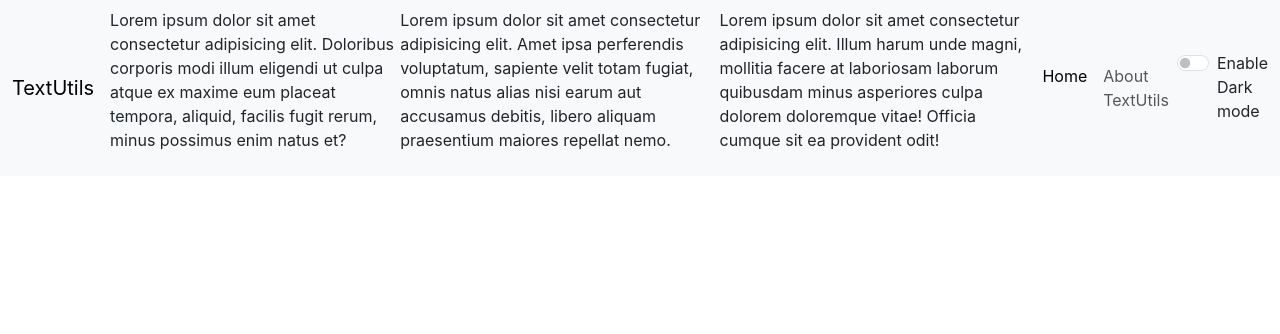
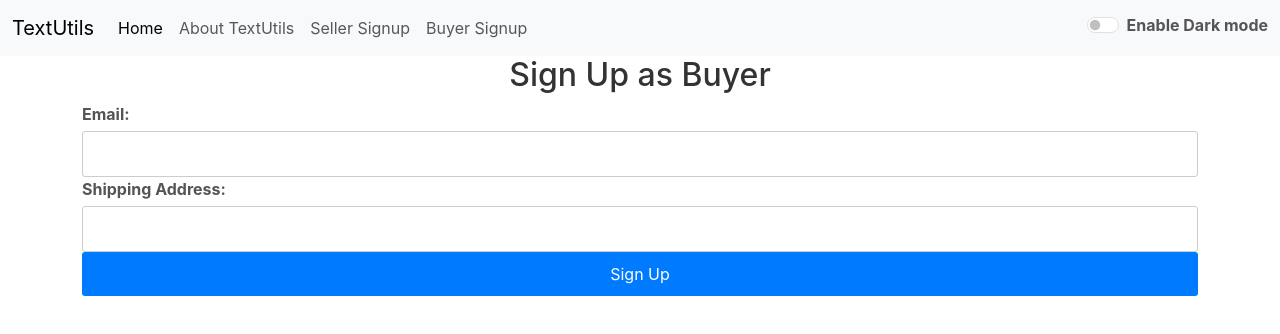
Before and after one commit to skndrali22/Text-operations, a React (Create React App) app: page /signBuyer in a window 1280 px wide. Shown: the top 334 px of the page. Built offline with nearby package versions, Linux system fonts and the light colour scheme.

Commit message:
Signup Form

```diff
--- a/src/App.js
+++ b/src/App.js
@@ -5,6 +5,7 @@ import About from "./components/About";
 import Home from "./components/Home";
 import React, { useState } from "react";
 import Alert from "./components/Alert";
+import SignUpForm from "./components/SignUpForm";
 import { BrowserRouter, Route, Routes } from "react-router-dom"; // Import Routes
 
 function App() {
@@ -36,15 +37,6 @@ function App() {
 
   return (
     <>
-      {/* <Navbar
-        title="TextUtils"
-        aboutText="About TextUtils"
-        mode={mode}
-        toggleMode={toggleMode}
-      />
-
-      <Alert alert={alert} /> */}
-
       <BrowserRouter>
         <Navbar
           title="TextUtils"
@@ -54,14 +46,16 @@ function App() {
         />
         <Alert alert={alert} />
 
-
         <div className="container">
           <Routes>
+            <Route path="/signSeller" element={<SignUpForm userType="seller" />} />
 
-            <Route  path="/about" element={<About />} />
+            <Route path="/signBuyer" element={<SignUpForm userType="buyer" />}/>
+
+            <Route path="/about" element={<About />} />
 
             <Route
-               path="/"
+              path="/"
               element={
                 <TextForm
                   alert={showalert}
@@ -70,13 +64,10 @@ function App() {
                 />
               }
             />
-            <Route exact path="/home" element={<Home mode={mode} />}>
-
-            </Route>
+            <Route exact path="/home" element={<Home mode={mode} />}></Route>
           </Routes>
         </div>
       </BrowserRouter>
-
     </>
   );
 }
--- a/src/components/Navbar.js
+++ b/src/components/Navbar.js
@@ -1,6 +1,6 @@
 import React from "react";
 import PropTypes from "prop-types";
-import { Link } from 'react-router-dom'
+import { Link } from "react-router-dom";
 
 export default function Navbar(props) {
   return (
@@ -14,9 +14,6 @@ export default function Navbar(props) {
         {/* <a className="navbar-brand" href="#">
           {props.title}
         </a> */}
-        <p>Lorem ipsum dolor sit amet consectetur adipisicing elit. Doloribus corporis modi illum eligendi ut culpa atque ex maxime eum placeat tempora, aliquid, facilis fugit rerum, minus possimus enim natus et?</p>
-        <p>Lorem ipsum dolor sit amet consectetur adipisicing elit. Amet ipsa perferendis voluptatum, sapiente velit totam fugiat, omnis natus alias nisi earum aut accusamus debitis, libero aliquam praesentium maiores repellat nemo.</p>
-        <p>Lorem ipsum dolor sit amet consectetur adipisicing elit. Illum harum unde magni, mollitia facere at laboriosam laborum quibusdam minus asperiores culpa dolorem doloremque vitae! Officia cumque sit ea provident odit!</p>
         <button
           className="navbar-toggler"
           type="button"
@@ -38,6 +35,16 @@ export default function Navbar(props) {
             <li className="nav-item">
               <Link className="nav-link" to="/about">
                 {props.aboutText}
+              </Link>
+            </li>
+            <li>
+              <Link className="nav-link" aria-current="page" to="/signSeller">
+                Seller Signup
+              </Link>
+            </li>
+            <li>
+              <Link className="nav-link" aria-current="page" to="/signBuyer">
+                Buyer Signup
               </Link>
             </li>
 
@@ -63,7 +70,11 @@ export default function Navbar(props) {
               Search
             </button>
           </form> */}
-          <div className={`form-check form-switch text-${props.mode==='light'?'dark':'light'}`}>
+          <div
+            className={`form-check form-switch text-${
+              props.mode === "light" ? "dark" : "light"
+            }`}
+          >
             <input
               onClick={props.toggleMode}
               className="form-check-input"
--- /dev/null
+++ b/src/components/SignUpForm.css
@@ -0,0 +1,54 @@
+/* SignUpForm.css */
+.sign-up-container {
+    display: flex;
+    justify-content: center;
+    align-items: center;
+    height: 100vh;
+  }
+
+  .sign-up-form {
+    background-color: #f5f5f5;
+    padding: 20px;
+    border: 1px solid #ddd;
+    border-radius: 5px;
+    box-shadow: 0 2px 4px rgba(0, 0, 0, 0.1);
+    max-width: 400px;
+  }
+
+  h2 {
+    text-align: center;
+    color: #333;
+  }
+
+  .form-group {
+    margin-bottom: 10px;
+  }
+
+  label {
+    display: block;
+    font-weight: bold;
+    margin-bottom: 5px;
+    color: #555;
+  }
+
+  input[type="text"] {
+    width: 100%;
+    padding: 10px;
+    border: 1px solid #ccc;
+    border-radius: 3px;
+  }
+
+  button {
+    display: block;
+    width: 100%;
+    padding: 10px;
+    background-color: #007bff;
+    color: #fff;
+    border: none;
+    border-radius: 3px;
+    cursor: pointer;
+  }
+
+  button:hover {
+    background-color: #0056b3;
+  }
--- /dev/null
+++ b/src/components/SignUpForm.js
@@ -0,0 +1,35 @@
+import React from 'react'
+import './SignUpForm.css'; // Import the CSS file
+// import { Link } from 'react-router-dom'
+
+export default function SignUpForm({userType}) {
+  return (
+
+
+    <div>
+      <form>
+      <h2>Sign Up as {userType === 'seller' ? 'Seller' : 'Buyer'}</h2>
+      {/* Common form fields */}
+      <label>Email:</label>
+      <input type="text" name="email" />
+
+      {/* Conditionally render seller-specific fields */}
+      {userType === 'seller' && (
+        <div>
+          <label>Shop Name:</label>
+          <input type="text" name="shopName" />
+        </div>
+      )}
+      {/* Conditionally render buyer-specific fields */}
+      {userType === 'buyer' && (
+        <div>
+          <label>Shipping Address:</label>
+          <input type="text" name="shippingAddress" />
+        </div>
+      )}
+      {/* Other common form fields */}
+      <button type="submit">Sign Up</button>
+    </form>
+    </div>
+  )
+}
```
